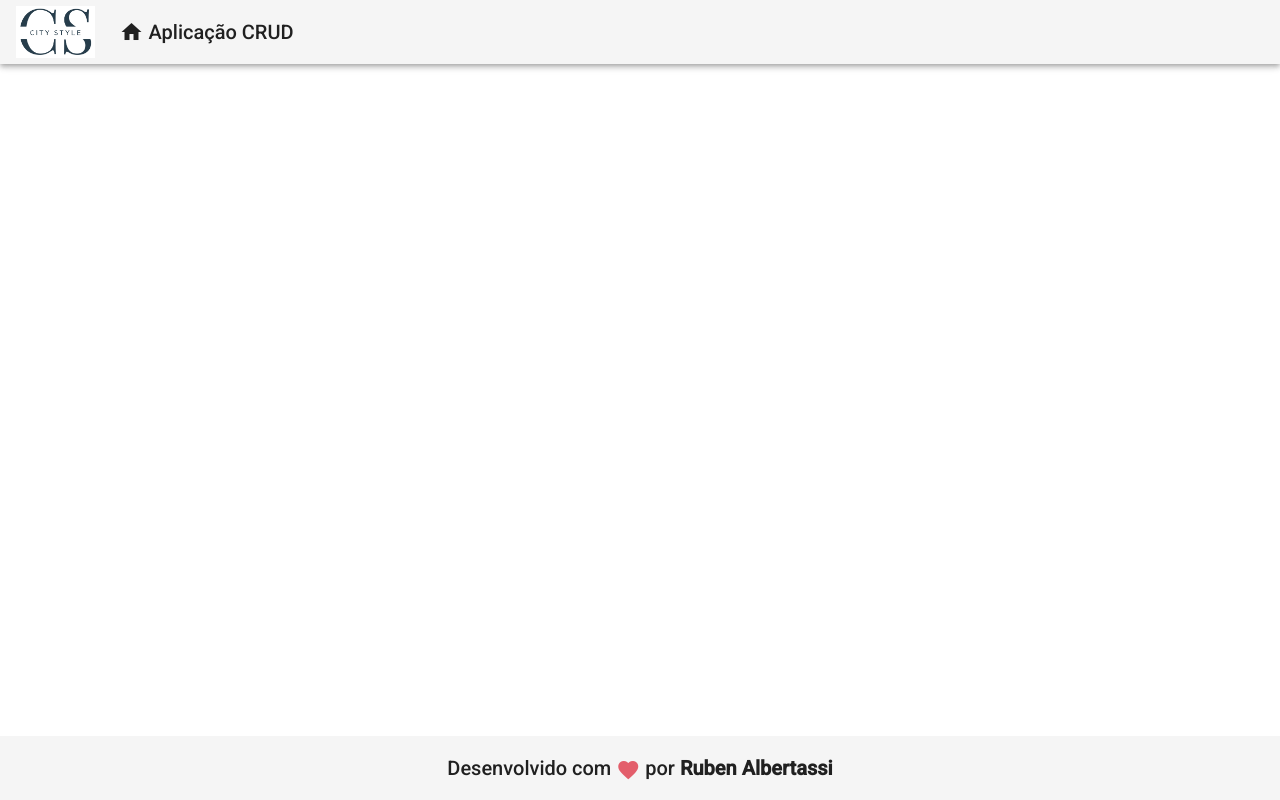
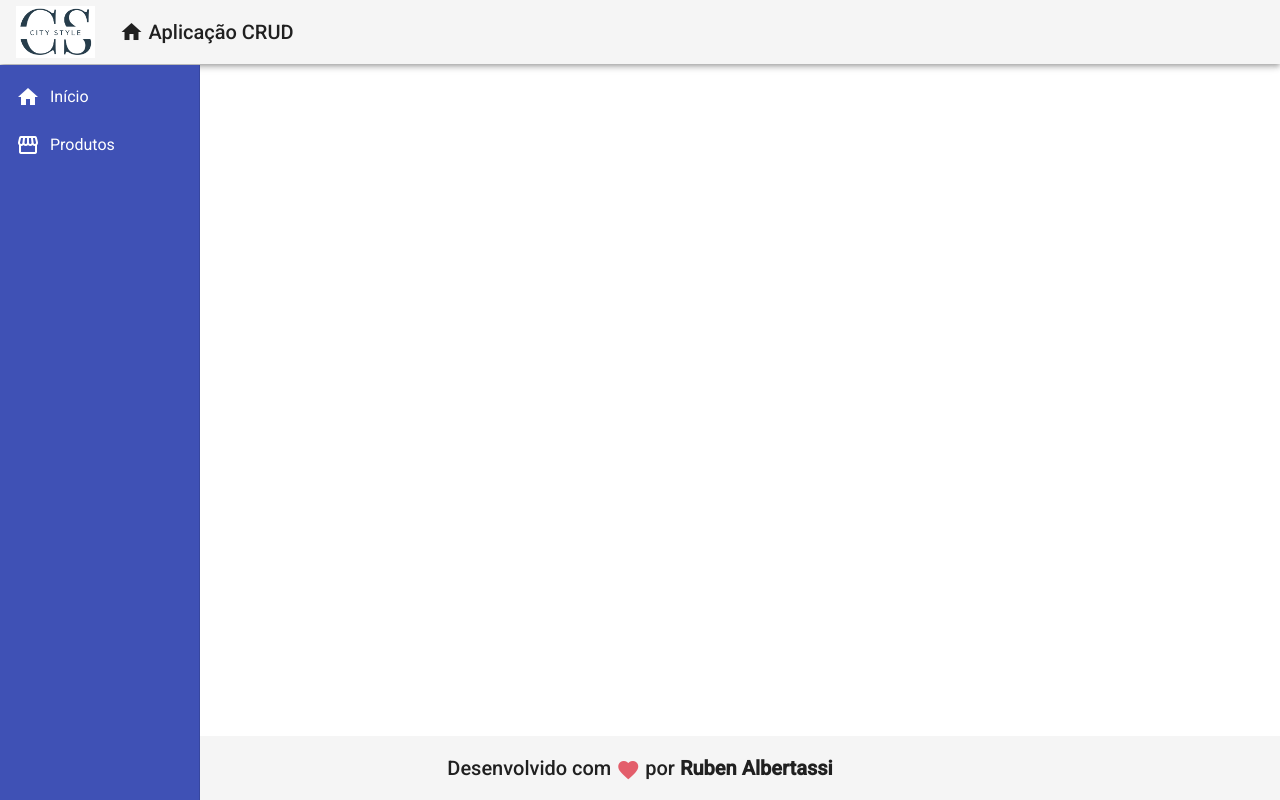
Before and after one commit to albertassi88/angular-exercises, an Angular app in the folder frontend/: page / in a window 1280 px wide. Built offline with nearby package versions, Linux system fonts and the light colour scheme.

Commit message:
criaçao do componente nav

```diff
--- a/frontend/src/app/app.component.html
+++ b/frontend/src/app/app.component.html
@@ -1,2 +1,3 @@
 <app-header></app-header>
+<app-nav></app-nav>
 <app-footer></app-footer>
--- /dev/null
+++ b/frontend/src/app/components/template/nav/nav.component.css
@@ -0,0 +1,12 @@
+.sidenav {
+    background-color: #3F51b5;
+    width: 200px;
+}
+
+.sidenav a {
+    color: #FFF;
+}
+
+.sidenav i {
+    padding-right: 10px;
+}
--- /dev/null
+++ b/frontend/src/app/components/template/nav/nav.component.html
@@ -0,0 +1,18 @@
+<mat-sidenav-container class="container">
+    <mat-sidenav class="sidenav" mode="side" opened fixedInViewport=true fixedTopGap="65">
+        <mat-nav-list class="nav-list">
+            <a mat-list-item>
+                <i class="material-icons">
+                    home
+                </i>
+                Início
+            </a>
+            <a mat-list-item>
+                <i class="material-icons">
+                    storefront
+                </i>
+                Produtos
+            </a>
+        </mat-nav-list>
+    </mat-sidenav>
+</mat-sidenav-container>
--- /dev/null
+++ b/frontend/src/app/components/template/nav/nav.component.ts
@@ -0,0 +1,15 @@
+import { Component, OnInit } from '@angular/core';
+
+@Component({
+  selector: 'app-nav',
+  templateUrl: './nav.component.html',
+  styleUrls: ['./nav.component.css']
+})
+export class NavComponent implements OnInit {
+
+  constructor() { }
+
+  ngOnInit(): void {
+  }
+
+}
```
Also changed, not shown: frontend/src/app/app.module.ts (+9 -2 lines).
